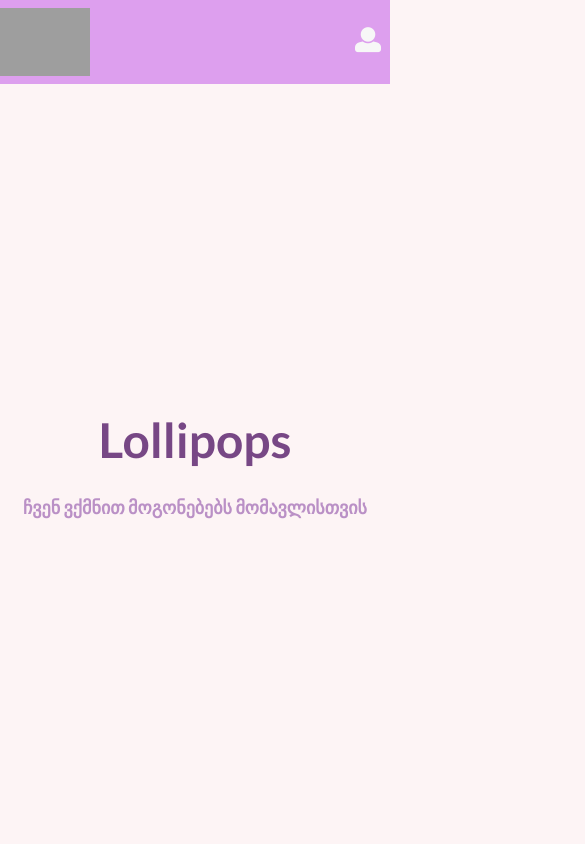
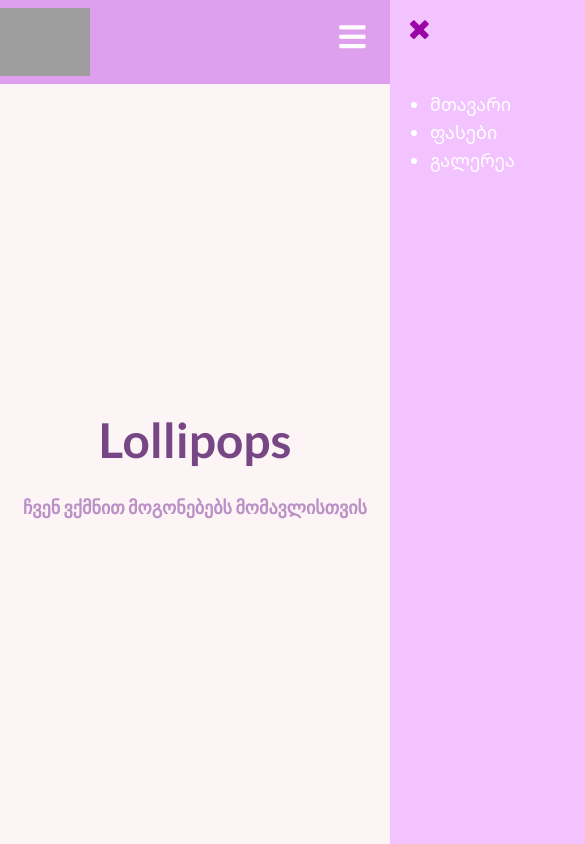
Before and after one commit to Tuxa4Life/Lollipops-v2, a React (Create React App) app: page / in a window 390 px wide. Shown: the top 844 px of the page, 585 px wide, since content can reach past the window. Built offline with nearby package versions, Linux system fonts and the light colour scheme; grey boxes are pictures that could not be loaded.

Commit message:
Burger menu

```diff
--- a/src/Sections/Navbar.jsx
+++ b/src/Sections/Navbar.jsx
@@ -1,8 +1,13 @@
-import React from "react";
+import React, { useState } from "react";
 import styles from '../assets/styles/Navbar.css'
 
 
 const Navbar = () => {
+    const [menu, setMenu] = useState(false)
+
+    const toggleMenu = () => {
+        setMenu(!menu)
+    }
 
     return (
         <nav style={styles}>
@@ -11,7 +16,21 @@ const Navbar = () => {
             </div>
 
             <div className="alt">
+                <p>მთავარი</p>
+                <p>ფასები</p>
+                <p>გალერეა</p>
                 <i className="user icon"></i>
+            </div>
+
+            <i onClick={toggleMenu} className="bars icon"></i>
+
+            <div className={`menu ${menu ? 'openMenu' : 'closeMenu'}`}>
+                <i onClick={toggleMenu} className="close icon"></i>
+                <ul>
+                    <li>მთავარი</li>
+                    <li>ფასები</li>
+                    <li>გალერეა</li>
+                </ul>
             </div>
         </nav>
     )
--- a/src/assets/styles/Homepage.css
+++ b/src/assets/styles/Homepage.css
@@ -35,6 +35,7 @@ main .first-row .header h1 {
 }
 main .first-row .header h3 {
   color: #BA90C6;
+  margin: 0, 5px;
 }
 main .first-row .images {
   width: 50%;
--- a/src/assets/styles/Homepage.scss
+++ b/src/assets/styles/Homepage.scss
@@ -34,6 +34,7 @@ main {
             }
             h3 {
                 color: #BA90C6;
+                margin: 0, 5px;
             }
         }
 
--- a/src/assets/styles/Navbar.css
+++ b/src/assets/styles/Navbar.css
@@ -20,10 +20,10 @@ nav .img img {
 }
 nav .alt {
   display: flex;
-  justify-content: right;
+  justify-content: space-evenly;
   align-items: center;
   height: 10vh;
-  width: 30%;
+  width: 50%;
   margin-right: 2%;
 }
 nav .alt p, nav .alt i {
@@ -32,4 +32,73 @@ nav .alt p, nav .alt i {
   font-weight: 600;
   color: rgb(247, 247, 247);
   cursor: pointer;
+  transition: 0.2s all;
+}
+nav .alt p:hover, nav .alt i:hover {
+  color: rgb(166, 71, 166);
+}
+@media (max-width: 850px) {
+  nav .alt {
+    display: none;
+  }
+}
+nav .bars {
+  font-size: 30px;
+  color: white;
+  margin-right: 20px;
+  display: none;
+}
+@media (max-width: 850px) {
+  nav .bars {
+    display: block;
+  }
+}
+nav .menu {
+  width: 80%;
+  height: 100vh;
+  position: absolute;
+  top: 0;
+  right: -80%;
+  background-color: #f2c3ff;
+  z-index: 5;
+}
+nav .menu .close {
+  width: 90%;
+  height: 40px;
+  font-size: 25px;
+  color: rgb(156, 3, 167);
+  text-align: left;
+  margin: 20px;
+}
+nav .menu ul li {
+  color: white;
+  font-size: 18px;
+  margin: 8px 0;
+}
+nav .openMenu {
+  animation-name: slideMenu;
+  animation-duration: 0.7s;
+  animation-fill-mode: both;
+}
+nav .closeMenu {
+  animation-name: closeMenu;
+  animation-duration: 0.7s;
+  animation-fill-mode: both;
+}
+
+@keyframes slideMenu {
+  from {
+    right: -80%;
+  }
+  to {
+    right: 0;
+  }
+}
+@keyframes closeMenu {
+  from {
+    right: 0;
+  }
+  to {
+    right: -80%;
+  }
 }/*# sourceMappingURL=Navbar.css.map */
--- a/src/assets/styles/Navbar.scss
+++ b/src/assets/styles/Navbar.scss
@@ -24,10 +24,10 @@ nav {
 
     .alt {
         display: flex;
-        justify-content: right;
+        justify-content: space-evenly;
         align-items: center;
         height: 10vh;
-        width: 30%;
+        width: 50%;
 
         margin-right: 2%;
 
@@ -37,6 +37,85 @@ nav {
             font-weight: 600;
             color: rgb(247, 247, 247);
             cursor: pointer;
+            transition: .2s all;
+        }
+
+        p:hover, i:hover {
+            color: rgb(166, 71, 166);
+        }
+
+        @media (max-width: 850px ) {
+            display: none;
         }
     }
+
+    .bars {
+        font-size: 30px;
+        color: white;
+        margin-right: 20px;
+        display: none;
+
+        @media (max-width: 850px ) {
+            display: block;
+        }
+    }
+
+    .menu {
+        width: 80%;
+        height: 100vh;
+        position: absolute;
+        top: 0;
+        right: -80%;
+        background-color: #f2c3ff;
+        z-index: 5;
+
+
+        .close {
+            width: 90%;
+            height: 40px;
+            font-size: 25px;
+            color: rgb(156, 3, 167);
+            text-align: left;
+            margin: 20px;
+        }
+
+        ul {
+
+            li {
+                color: white;
+                font-size: 18px;
+                margin: 8px 0;
+            }
+        }
+    }
+
+    .openMenu {
+        animation-name: slideMenu;
+        animation-duration: .7s;
+        animation-fill-mode: both;
+    }
+    .closeMenu {
+        animation-name: closeMenu;
+        animation-duration: .7s;
+        animation-fill-mode: both;
+    }
 }
+
+@keyframes slideMenu {
+    from {
+        right: -80%;
+    }
+    to {
+        right: 0;
+
+    }
+}
+
+@keyframes closeMenu {
+    from {
+        right: 0;
+    }
+    to {
+        right: -80%;
+    }
+}
```
Also changed, not shown: 2 other files (tests, documents, lock files or other folders).
